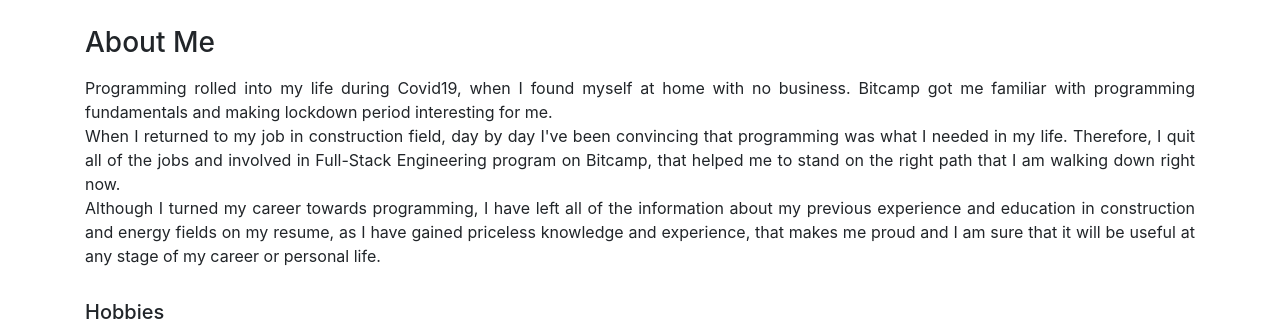
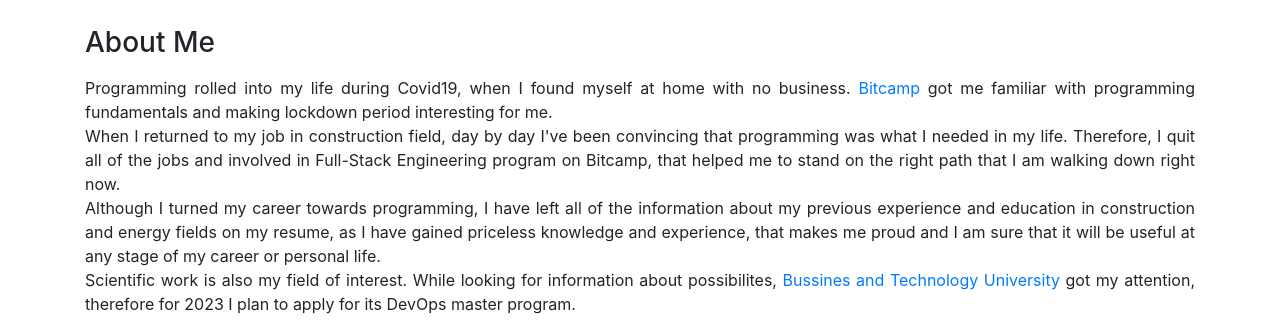
Before and after one commit to teobidzishvili/portfolio, a plain HTML site: page index.html in a window 1280 px wide. Shown: the part 443-772 px from the top of the page. Drawn offline with nearby package versions, Linux system fonts and the light colour scheme; a web font is replaced by a local one.

Commit message:
some text added into summary, planned to change bootstrap with tailwind

```diff
--- a/index.html
+++ b/index.html
@@ -42,9 +42,10 @@
     <div class="container">
       <h3 class="pb-2">About Me</h3>
       <p class="text-justify">
-        Programming rolled into my life during Covid19, when I found myself at home with no business. Bitcamp got me familiar with programming fundamentals and making lockdown period interesting for me.<br>
+        Programming rolled into my life during Covid19, when I found myself at home with no business. <a href="https://www.bitcamp.ge/" target="blank">Bitcamp</a> got me familiar with programming fundamentals and making lockdown period interesting for me.<br>
         When I returned to my job in construction field, day by day I've been convincing that programming was what I needed in my life. Therefore, I quit all of the jobs and involved in Full-Stack Engineering program on Bitcamp, that helped me to stand on the right path that I am walking down right now.<br>
-        Although I turned my career towards programming, I have left all of the information about my previous experience and education in construction and energy fields on my resume, as I have gained priceless knowledge and experience, that makes me proud and I am sure that it will be useful at any stage of my career or personal life.
+        Although I turned my career towards programming, I have left all of the information about my previous experience and education in construction and energy fields on my resume, as I have gained priceless knowledge and experience, that makes me proud and I am sure that it will be useful at any stage of my career or personal life.<br>
+        Scientific work is also my field of interest. While looking for information about possibilites, <a href="https://btu.edu.ge/en/apply/masters-programs/">Bussines and Technology University</a> got my attention, therefore for 2023 I plan to apply for its DevOps master program.
       </p>
       <h5 class="pt-3">Hobbies</h5>
       <div class="d-flex flex-row">
```
